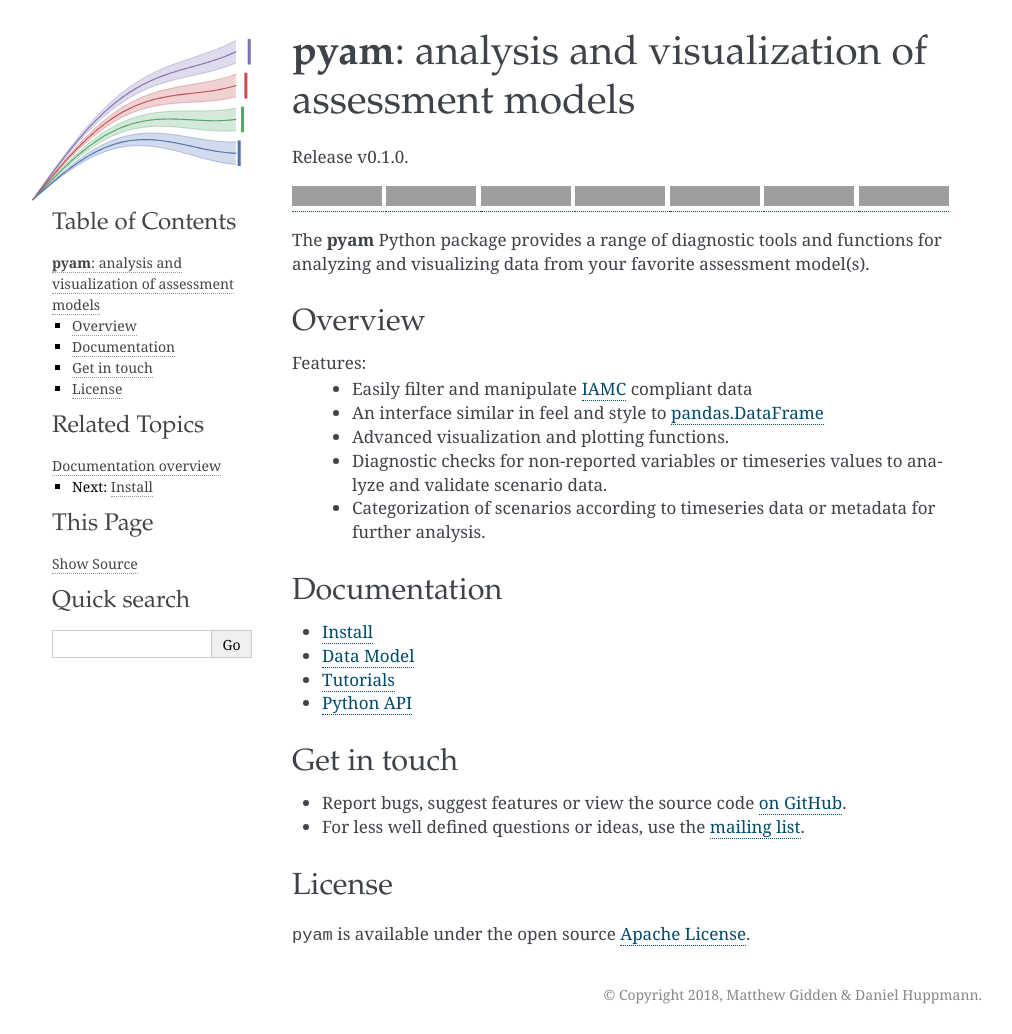
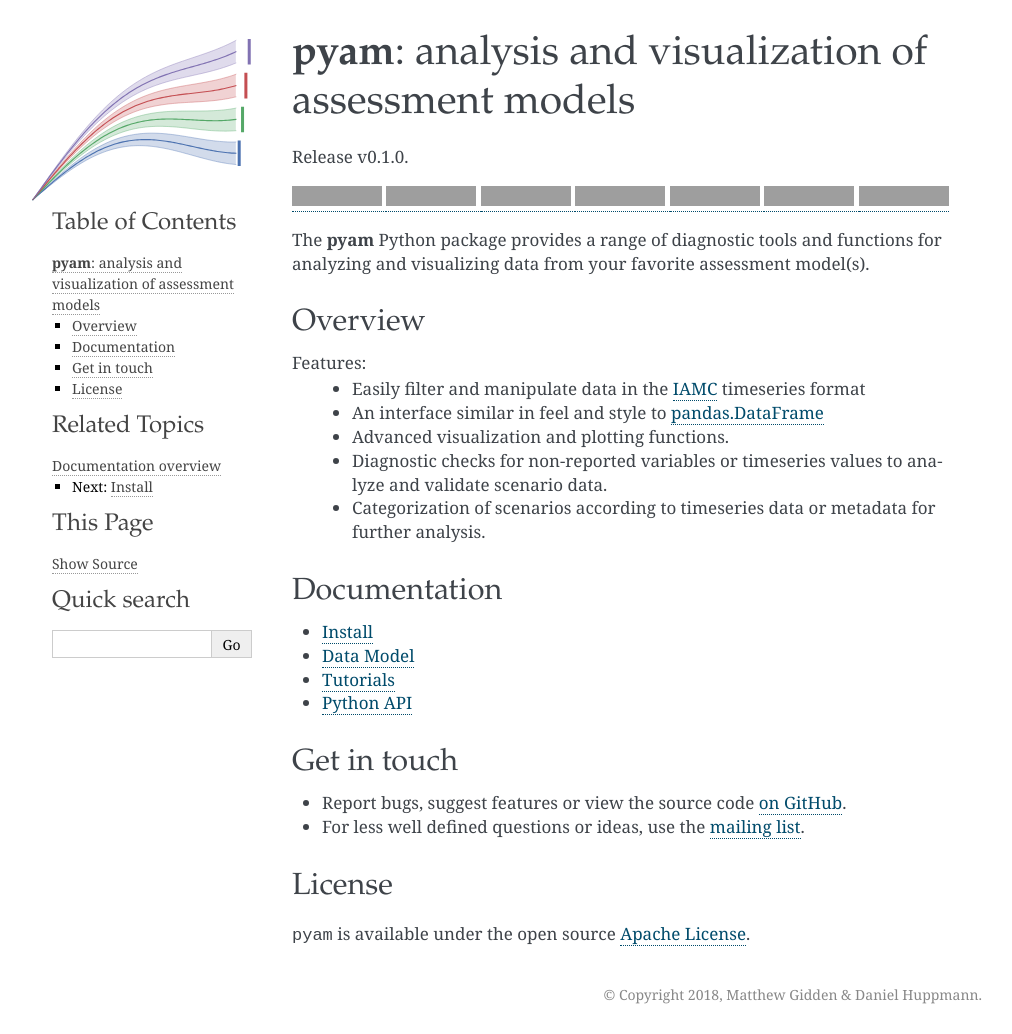
Before and after one commit to IAMconsortium/pyam, a Sphinx documentation site: the page built from doc/source/index.rst, in a window 1280 px wide, cut to the strip 0-1034 px from the top of the page. Shown: the whole strip, without its empty margins (128-1140 px from the left). Built offline with Sphinx 7.4.7, drawn with Linux system fonts in a browser that asks for light colours; pages that are not in the unit, such as notebooks, are missing from menus; grey boxes are pictures that could not be loaded.

Commit message:
small edits for @danielhuppmann

```diff
--- a/doc/source/conf.py
+++ b/doc/source/conf.py
@@ -19,7 +19,6 @@
 # If extensions (or modules to document with autodoc) are in another directory,
 # add these directories to sys.path here. If the directory is relative to the
 # documentation root, use os.path.abspath to make it absolute, like shown here.
-#sys.path.insert(0, os.path.abspath('/home/gidden/.local/lib/python2.7/site-packages/pyam-0.0.1-py2.7.egg'))
 
 # -- General configuration ------------------------------------------------
 
--- a/doc/source/index.rst
+++ b/doc/source/index.rst
@@ -32,7 +32,7 @@
 --------
 
 Features:
- - Easily filter and manipulate `IAMC`_ compliant data
+ - Easily filter and manipulate data in the `IAMC`_ timeseries format
  - An interface similar in feel and style to `pandas.DataFrame`_
  - Advanced visualization and plotting functions.
  - Diagnostic checks for non-reported variables or timeseries values
--- a/doc/source/install.rst
+++ b/doc/source/install.rst
@@ -22,6 +22,7 @@
 
 .. code-block:: bash
 
+    git clone https://github.com/IAMconsortium/pyam && cd pyam
     pip install -r requirements.txt && python setup.py install
 
 Depedencies
```
Also changed, not shown: 1 other file.
